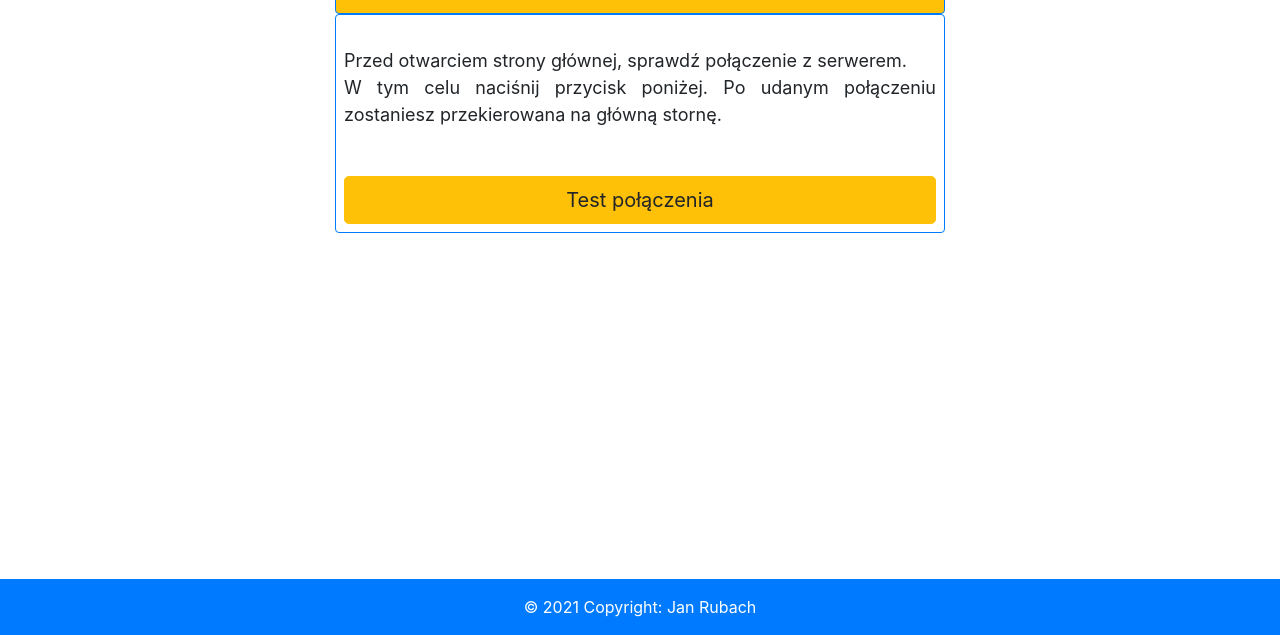
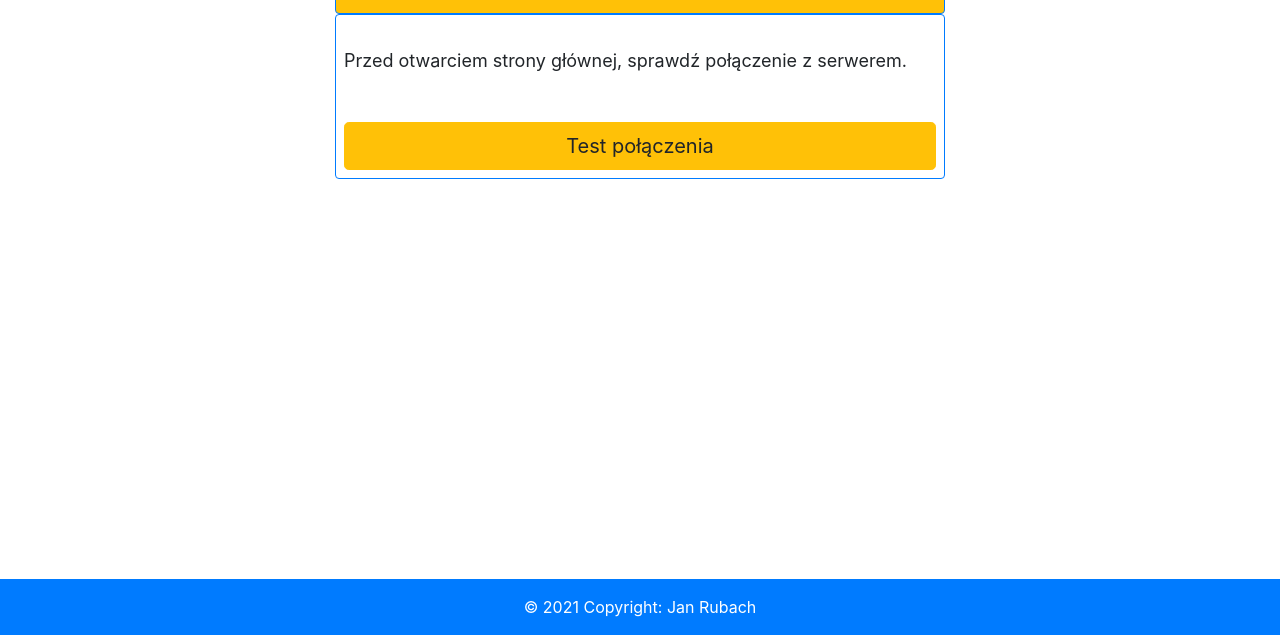
Before and after one commit to gosiaJanekRocznica2/gosiaJanekRocznica2.github.io, a plain HTML site: page index.html in a window 1280 px wide. Shown: the part 165-800 px from the top of the page. Drawn offline with nearby package versions, Linux system fonts and the light colour scheme.

Commit message:
correct index.html

```diff
--- a/index.html
+++ b/index.html
@@ -36,8 +36,7 @@
 			<div class="panel-heading bg-warning text-center p-2 border border-primary rounded-top rounded-bottom"><h1>Test połączenia z serwerem.</h1></div>
 			<div class="panel-body p-2 border border-primary rounded-top rounded-bottom">
           <div class="mt-4" id="warningStartQuiz">
-            Przed otwarciem strony głównej, sprawdź połączenie z serwerem. <br/>
-            W tym celu naciśnij przycisk poniżej. Po udanym połączeniu zostaniesz przekierowana na główną stornę.
+            Przed otwarciem strony głównej, sprawdź połączenie z serwerem.
           </div>
 				<button type="button" class="btn btn-warning btn-lg btn-block mt-5" id="tryConnection">Test połączenia</button>
 			</div>
```
